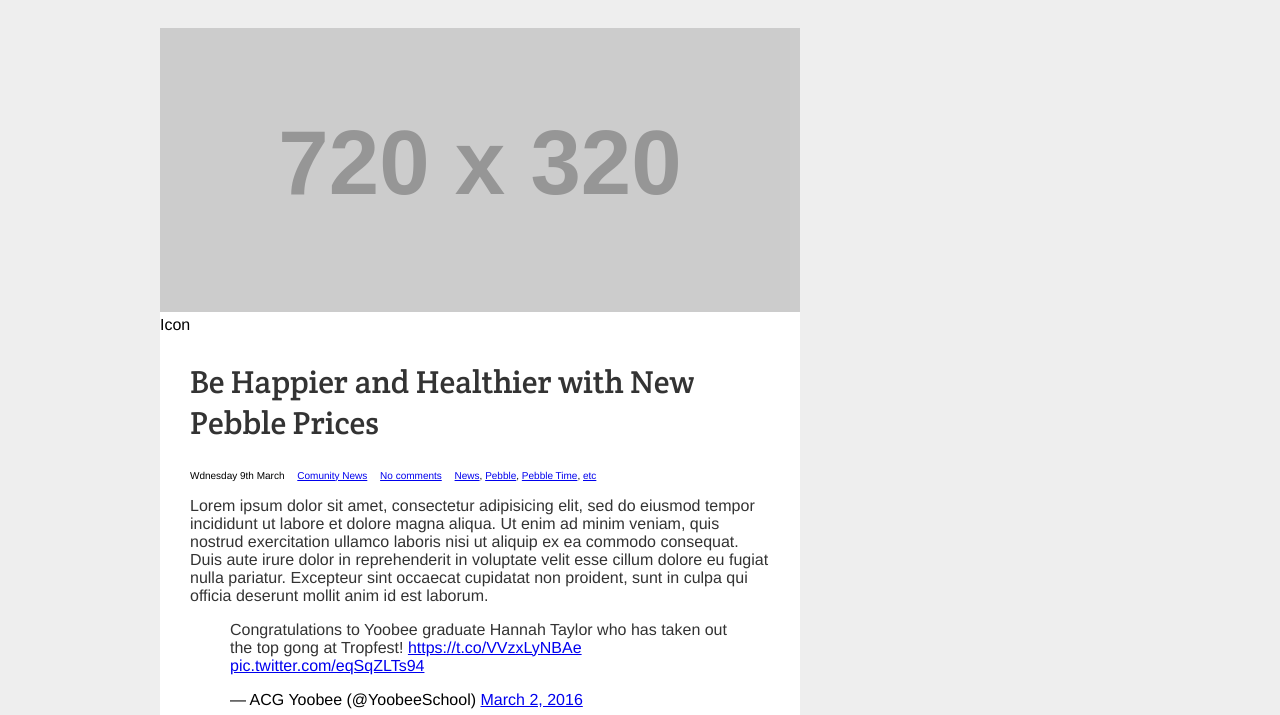
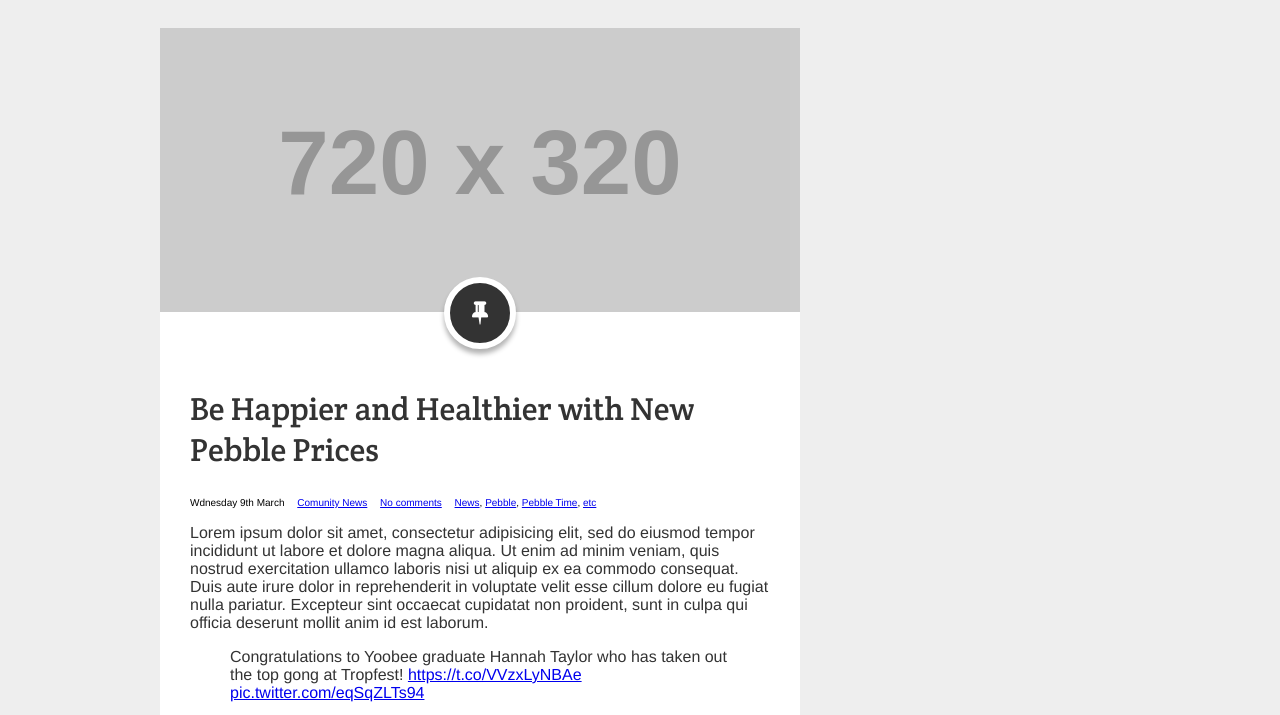
Before and after one commit to MattChambo/pebble-blog-remake, a plain HTML site: page index.html in a window 1280 px wide. Shown: the part 85-800 px from the top of the page. Drawn offline with Linux system fonts and the light colour scheme; placeholder pictures from the web are drawn by us.

Commit message:
Style the badge

```diff
--- a/css/styles.css
+++ b/css/styles.css
@@ -95,6 +95,7 @@ article h1 {
 	font-family: 'Crete Round', serif;
 	font-size: xx-large;
 	font-weight: 400;
+	margin-top: 0;
 
 }
 
@@ -129,3 +130,23 @@ article footer {
 	border-top: 1px solid #dddddd;
 
 }
+
+.badge {
+	background-color: #333333;
+	width: 60px;
+	height: 60px;
+	text-align: center;
+	border-radius: 50%;
+	border: 6px solid white;
+	position: relative;
+	bottom: 39px;
+	margin: 0 auto;
+	box-shadow: 0 5px 5px 0 rgba(0,0,0,.3);
+
+}
+
+.badge i {
+	color: #ffffff;
+	line-height: 60px;
+	font-size: 25px;
+}
--- a/index.html
+++ b/index.html
@@ -6,6 +6,7 @@
 		<meta name="description" content="Between 150 and 160 characters">
 		<link rel="stylesheet" href="css/styles.css">
 		<link href='https://fonts.googleapis.com/css?family=Crete+Round' rel='stylesheet'>
+		<link rel="stylesheet" href="https://maxcdn.bootstrapcdn.com/font-awesome/4.5.0/css/font-awesome.min.css">
 	</head>
 	<body>
 		<!-- Main content goes here -->
@@ -29,7 +30,7 @@
 				<header>
 				 <img src="http://placehold.it/720x320" alt="No worms, just news! Two illustrated birds sitting on a power line.">
 				 <div class="badge">
-				 	Icon
+				 	<i class="fa fa-thumb-tack"></i>
 				 </div>
 				 <div class="article-content">
 					 <h1><a href="article.html">Be Happier and Healthier with New Pebble Prices</a></h1>
```
